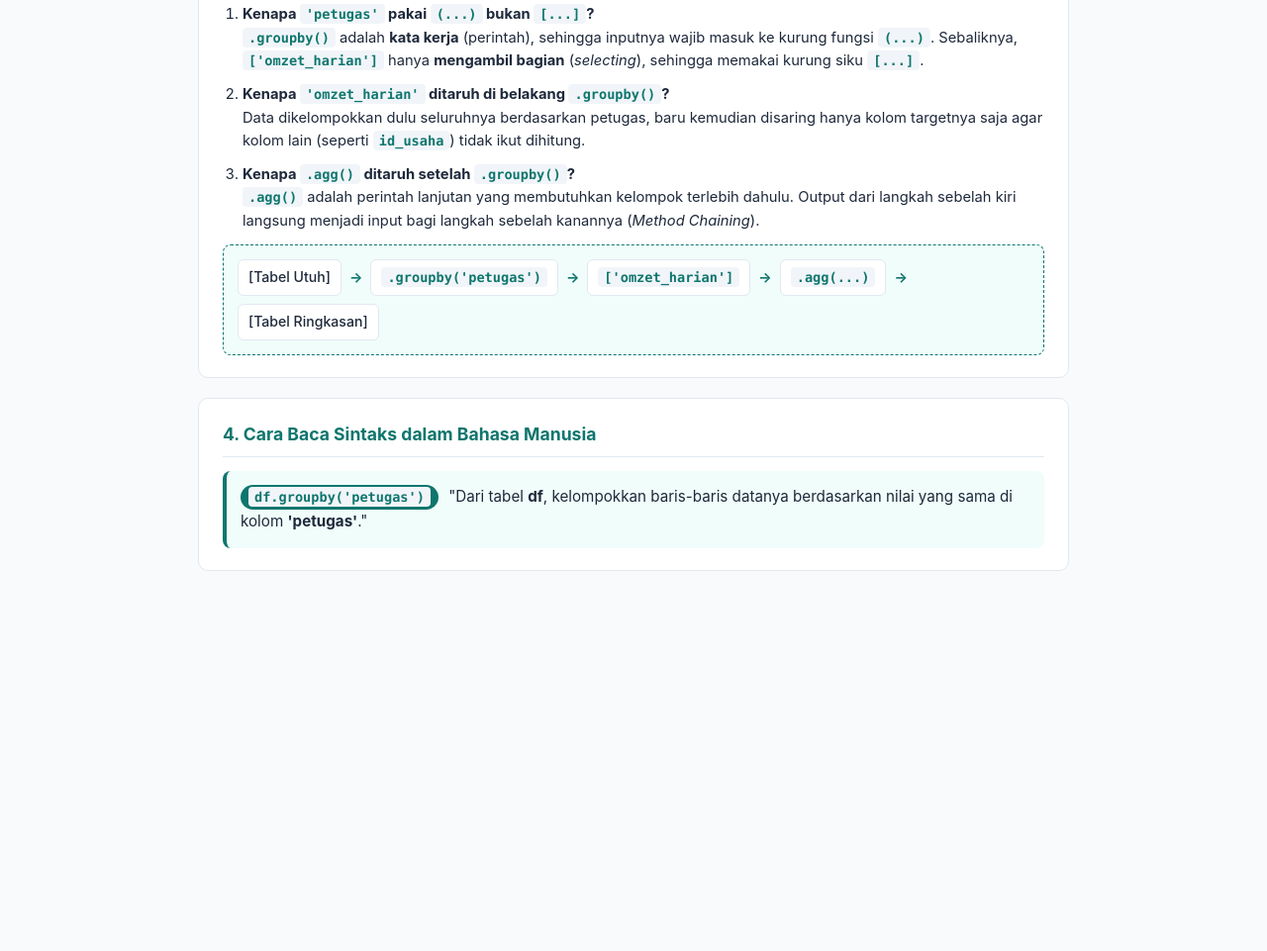
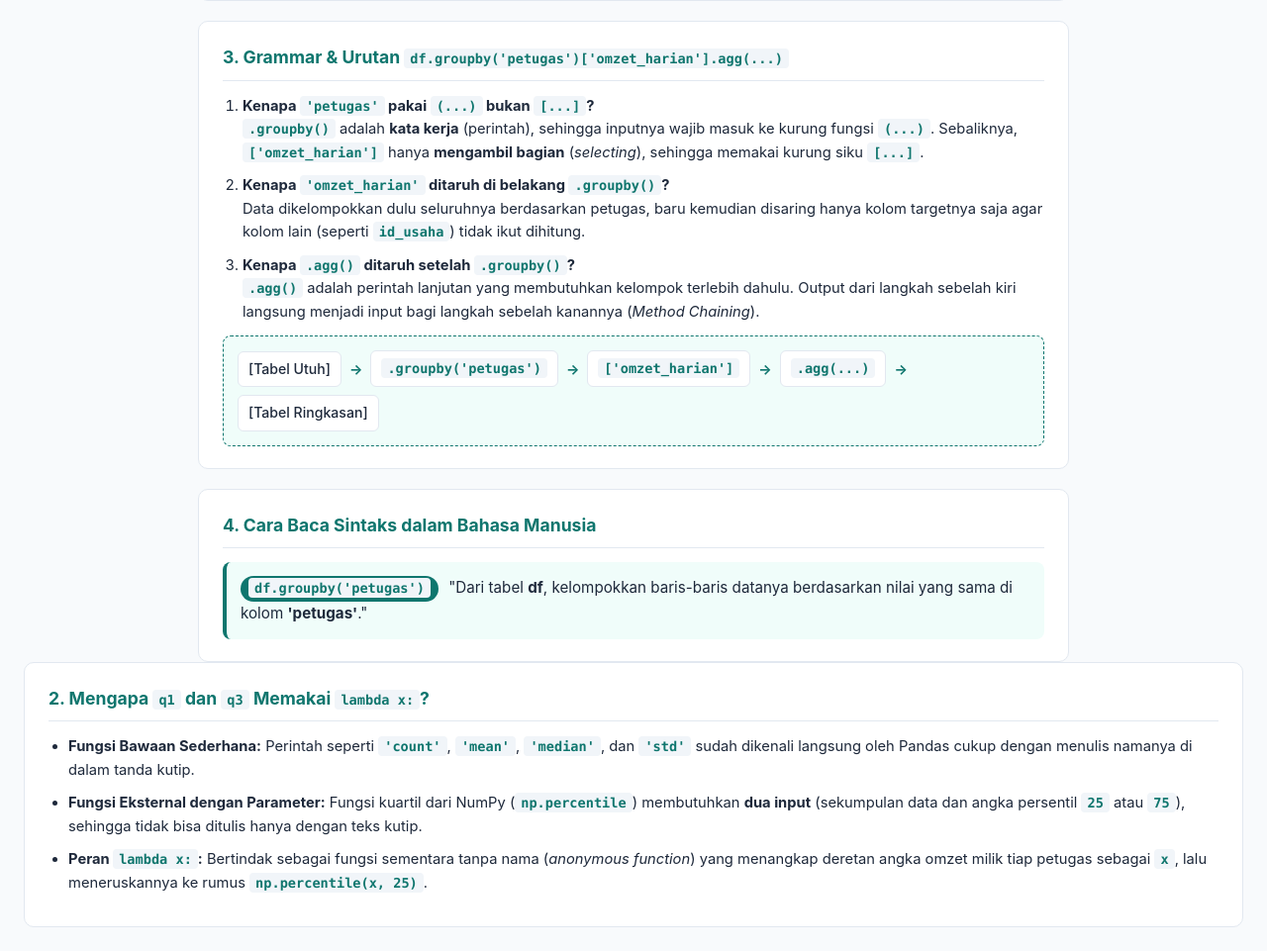
Before and after one commit to kunisadev/data-science, a plain HTML site: page cheatsheet-sintaks.html in a window 1280 px wide. Shown: the part 1154-2115 px from the top of the page at 99% size. Before the commit the page ends 1755 px from the top, so only its background shows below. Drawn offline with Linux system fonts and the light colour scheme.

Commit message:
Update and rename gemini-code-1794815860376.html to cheatsheet-sintaks.html

```diff
--- a/gemini-code-1794815860376.html
+++ b/cheatsheet-sintaks.html
@@ -179,12 +179,12 @@
         <tr>
           <td><code>(...)</code></td>
           <td><em>Parentheses</em></td>
-          <td>Mengurung argumen atau parameter input yang dimasukkan ke dalam sebuah fungsi/perintah (kata kerja).</td>
+          <td>Mengurung argumen atau parameter input yang dimasukkan ke dalam sebuah fungsi/perintah (kata kerja). Hanya digunakan untuk menjalankan fungsi atau perintah seperti print(), .groupby(), dll.</td>
         </tr>
         <tr>
           <td><code>[...]</code></td>
           <td><em>Square Brackets</em></td>
-          <td>Memilih, mengiris, atau mengakses nama kolom tertentu dari dalam sebuah DataFrame (<code>df['nama_kolom']</code>).</td>
+          <td>Memilih, mengiris, atau mengakses nama kolom tertentu dari dalam sebuah DataFrame (<code>df['nama_kolom']</code>). Untuk mengambil isi dari objek penyimpanan data (baik itu list, disctionary maupun dataframe) wajib menggunakan tanda ini. untuk ambil 2 kolom (code)df[['petugas', 'omzet']](/code) .</td>
         </tr>
         <tr>
           <td><code>'...'</code></td>
@@ -256,5 +256,15 @@
   </section>
 </div>
 
+  <!-- Bagian 5: Mengapa Lambda -->
+  <section class="card">
+    <h2>2. Mengapa <code>q1</code> dan <code>q3</code> Memakai <code>lambda x:</code>?</h2>
+    <ul>
+      <li><strong>Fungsi Bawaan Sederhana:</strong> Perintah seperti <code>'count'</code>, <code>'mean'</code>, <code>'median'</code>, dan <code>'std'</code> sudah dikenali langsung oleh Pandas cukup dengan menulis namanya di dalam tanda kutip.</li>
+      <li><strong>Fungsi Eksternal dengan Parameter:</strong> Fungsi kuartil dari NumPy (<code>np.percentile</code>) membutuhkan <strong>dua input</strong> (sekumpulan data dan angka persentil <code>25</code> atau <code>75</code>), sehingga tidak bisa ditulis hanya dengan teks kutip.</li>
+      <li><strong>Peran <code>lambda x:</code>:</strong> Bertindak sebagai fungsi sementara tanpa nama (<em>anonymous function</em>) yang menangkap deretan angka omzet milik tiap petugas sebagai <code>x</code>, lalu meneruskannya ke rumus <code>np.percentile(x, 25)</code>.</li>
+    </ul>
+  </section>
+
 </body>
 </html>
```
